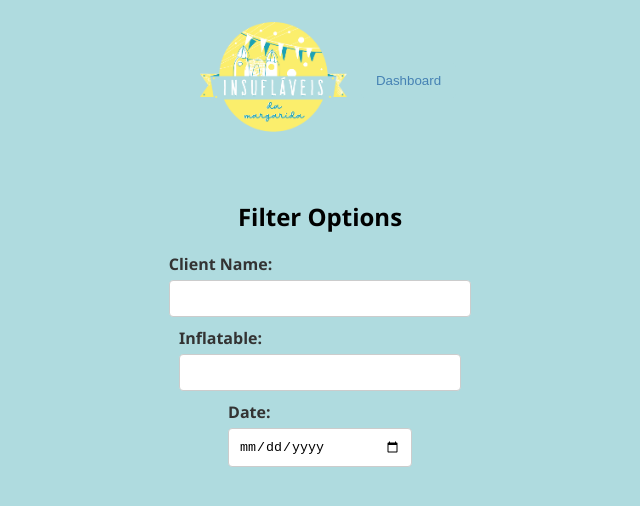
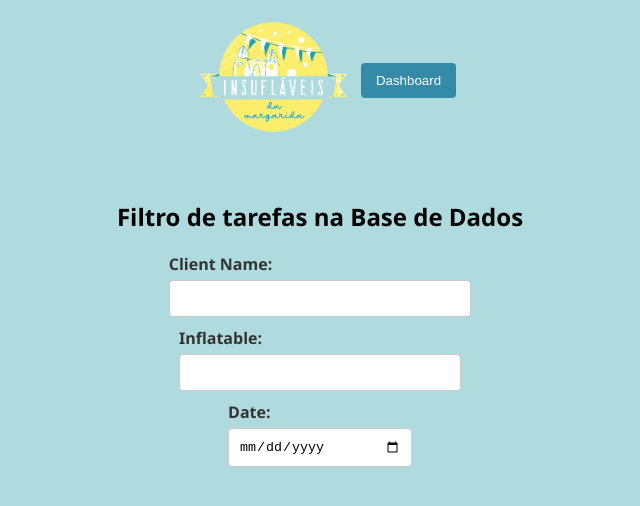
Before and after one commit to JoaoCavalcanti15/ManagementMargarida, a React (Create React App) app in the folder client/app/: page /ManagementMargarida/filter in a window 1280 px wide. Shown: the top 506 px of the page, without its empty margins (320-960 px from the left). Built offline with nearby package versions, Linux system fonts and the light colour scheme.

Commit message:
Commit before first deliver to Margarida

```diff
--- a/client/app/src/pages/dashboard/Dashboard.css
+++ b/client/app/src/pages/dashboard/Dashboard.css
@@ -1,24 +1,3 @@
-.header {
-  justify-content: space-between;
-}
-
-.filter-button {
-  background-color: #afdbdf; /* Same as the background color */
-  color: #4682B4;
-  border: none;
-  padding: 10px 15px;
-  border-radius: 4px;
-  cursor: pointer;
-  transition: background-color 0.3s ease, color 0.3s ease, width 0.3s ease;
-  margin-left: auto;
-}
-
-.filter-button:hover {
-  background-color: #8cb4c1; /* Darker version of the background color */
-  width: 20vh; /* Adjust as needed */
-  color: #fff;
-}
-
 body {
   margin: 0;
   padding: 0;
--- a/client/app/src/pages/dashboard/Dashboard.jsx
+++ b/client/app/src/pages/dashboard/Dashboard.jsx
@@ -47,7 +47,7 @@ const Dashboard = () => {
       </div>
       <div className="dashboard-container">
         <div className="form-container">
-          <h2>Rental Information Form</h2>
+          <h2>Inserção de tarefas na Base de Dados</h2>
           <form onSubmit={handleSubmit}>
             <div>
               <label htmlFor="name">Client Name</label>
--- a/client/app/src/pages/filter/Filter.css
+++ b/client/app/src/pages/filter/Filter.css
@@ -5,21 +5,6 @@
   display: flex;
   flex-direction: column;
   align-items: center;
-}
-
-.filter-button {
-background-color: #afdbdf; /* Same as the background color */
-color: #4682B4;
-border: none;
-padding: 10px 15px;
-border-radius: 4px;
-cursor: pointer;
-transition: background-color 0.3s ease, color 0.3s ease;
-}
-
-.filter-button:hover {
-background-color: #8cb4c1; /* Darker version of the background color */
-color: #fff;
 }
 
 .filter-options {
--- a/client/app/src/pages/filter/Filter.jsx
+++ b/client/app/src/pages/filter/Filter.jsx
@@ -16,12 +16,12 @@ const Filter = () => {
     <>
       <div className="header">
         <img src={logo} alt="Logo" className="logo" />
-        <button className="filter-button" onClick={goToDashboard}>
+        <button className="dashboard-button" onClick={goToDashboard}>
           Dashboard
         </button>
       </div>
       <div className="filter-container">
-        <h2>Filter Options</h2>
+        <h2>Filtro de tarefas na Base de Dados</h2>
         <div>
           <label htmlFor="clientName">Client Name:</label>
           <input type="text" id="clientName" name="clientName" />
--- a/client/app/src/pages/login/Login.jsx
+++ b/client/app/src/pages/login/Login.jsx
@@ -1,10 +1,9 @@
 import React, { useState } from "react";
 import { useNavigate } from "react-router-dom";
-import axios from "axios";
 import { ToastContainer, toast } from "react-toastify";
+import "react-toastify/dist/ReactToastify.css";
 import "./Login.css";
 import logo from "../images/logo.jpg";
-
 
 const Login = () => {
   const navigate = useNavigate();
@@ -32,27 +31,21 @@ const Login = () => {
 
   const handleSubmit = async (e) => {
     e.preventDefault();
-    try {
-      const { data } = await axios.post(
-        "http://localhost:4000/login",
-        {
-          ...inputValue,
-        },
-        { withCredentials: true }
-      );
+    const { username, password } = inputValue;
 
-      const { success, message } = data;
-      if (success) {
-        handleSuccess(message);
-        setTimeout(() => {
-          navigate("/dashboard");
-        }, 1000);
-      } else {
-        handleError(message);
-      }
-    } catch (error) {
-      console.log(error);
+    // Hardcoded credentials (replace with your actual credentials)
+    const hardcodedUsername = "margarida";
+    const hardcodedPassword = "margarida123";
+
+    if (username === hardcodedUsername && password === hardcodedPassword) {
+      handleSuccess("Login successful!"); // Simulate success
+      setTimeout(() => {
+        navigate("/dashboard");
+      }, 1000);
+    } else {
+      handleError("Invalid credentials"); // Simulate error
     }
+
     setInputValue({
       ...inputValue,
       username: "",
```
Lines whose indentation alone changed are shown as unchanged.
